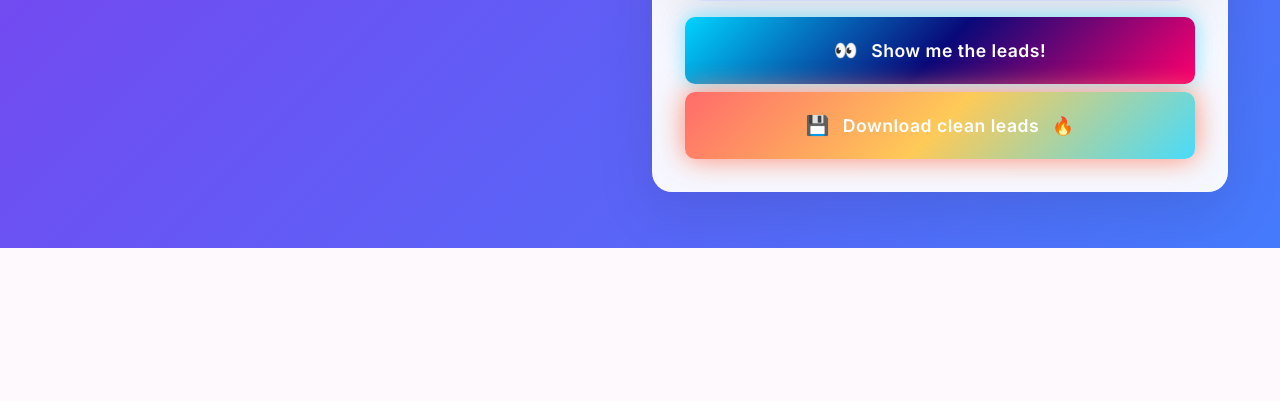
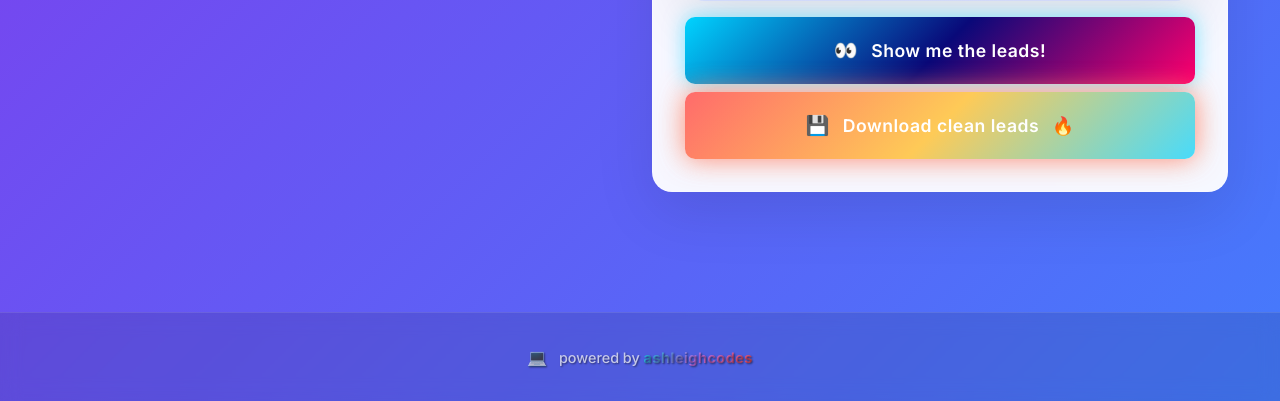
Before and after one commit to ashleighcodess/Leadliftr, a Flask app: template templates/simple_index.html in a window 1280 px wide. Shown: the part 1760-2161 px from the top of the page. Before the commit the page ends 2008 px from the top, so only its background shows below. Run offline with Flask 3, Linux system fonts and the light colour scheme; the template is opened without the code that fills it, so the values that code supplies are empty; some libraries are stand-ins or nearby versions.

Commit message:
Add a stylish footer to give credit to the developer of this application
Implement a new footer section in the HTML template and related CSS styling.

Replit-Commit-Author: Agent
Replit-Commit-Session-Id: 72e68ea3-9b9c-42d6-bf71-49370e48d499
Replit-Commit-Screenshot-Url: https://storage.googleapis.com/screenshot-production-us-central1/b1c5c53a-c104-4257-8141-a9a8c1face0a/72e68ea3-9b9c-42d6-bf71-49370e48d499/Xz8zdjn

```diff
--- a/static/style.css
+++ b/static/style.css
@@ -1514,6 +1514,48 @@ body.light-mode .feature-point {
     text-shadow: 1px 1px 2px rgba(255, 255, 255, 0.8);
 }
 
+/* Footer Styling */
+.footer-section {
+    margin-top: 4rem;
+    padding: 2rem 0;
+    background: rgba(0, 0, 0, 0.1);
+    backdrop-filter: blur(10px);
+    border-top: 1px solid rgba(255, 255, 255, 0.1);
+}
+
+.footer-text {
+    color: rgba(255, 255, 255, 0.7);
+    font-size: 0.9rem;
+    margin: 0;
+    font-weight: 500;
+    text-shadow: 1px 1px 2px rgba(0, 0, 0, 0.5);
+}
+
+.footer-emoji {
+    margin-right: 0.5rem;
+    font-size: 1rem;
+}
+
+.footer-brand {
+    background: var(--cyber-gradient);
+    -webkit-background-clip: text;
+    -webkit-text-fill-color: transparent;
+    background-clip: text;
+    font-weight: 700;
+    letter-spacing: 0.5px;
+}
+
+/* Light mode footer */
+body.light-mode .footer-section {
+    background: rgba(255, 255, 255, 0.2);
+    border-top: 1px solid rgba(0, 0, 0, 0.1);
+}
+
+body.light-mode .footer-text {
+    color: #4a5568;
+    text-shadow: 1px 1px 2px rgba(255, 255, 255, 0.8);
+}
+
 /* Premium Navbar Text */
 .navbar-text {
     color: #4a5568 !important;
--- a/templates/simple_index.html
+++ b/templates/simple_index.html
@@ -304,6 +304,18 @@
         </div>
     </div>
 
+    <!-- Footer -->
+    <footer class="footer-section">
+        <div class="container">
+            <div class="text-center">
+                <p class="footer-text">
+                    <span class="footer-emoji">💻</span>
+                    powered by <span class="footer-brand">ashleighcodes</span>
+                </p>
+            </div>
+        </div>
+    </footer>
+
     <!-- Bootstrap JS -->
     <script src="https://cdn.jsdelivr.net/npm/bootstrap@5.1.3/dist/js/bootstrap.bundle.min.js"></script>
     <!-- Custom JS -->
```
